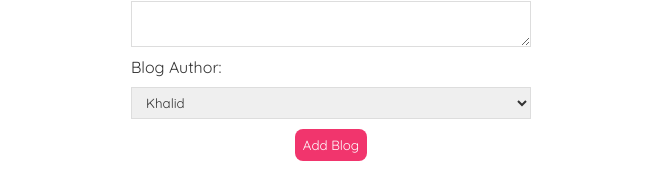
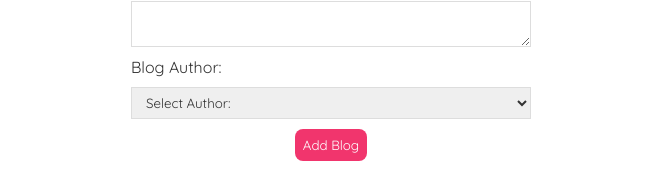
Before and after one commit to EngKhallo/micro-blog, a React (Create React App) app: page /create in a window 1280 px wide. Shown: the part 285-462 px from the top of the page, without its empty margins (309-964 px from the left). Built offline with nearby package versions, Linux system fonts and the light colour scheme.

Commit message:
Blogs Form : change State

```diff
--- a/src/Pages/Create.jsx
+++ b/src/Pages/Create.jsx
@@ -1,14 +1,32 @@
+import { useState } from "react";
+
 const Create = () => {
+  const [title, setTitle] = useState("");
+  const [body, setBody] = useState("");
+  const [author, setAuthor] = useState("");
+
   return (
     <div className="create">
       <h2>Add a New Blog</h2>
+      <p>{title}</p>
+      <p>{body}</p>
+      <p>{author}</p>
       <form>
         <label>Blog Title: </label>
-                <input type="text" required />
+        <input
+          type="text"
+          required
+          value={title}
+          onChange={(e) => setTitle(e.target.value)}
+        />
         <label>Blog Body: </label>
-                <textarea required></textarea>
+        <textarea required value={body} onChange={(e) => setBody(e.target.value)}></textarea>
         <label>Blog Author: </label>
-                <select>
+        <select
+        value = {author}
+        onChange={(e) => setAuthor(e.target.value)}
+        >
+        <option value="">Select Author:</option>
           <option value="khalid">Khalid</option>
           <option value="ahmed">Ahmed</option>
         </select>
@@ -16,6 +34,6 @@
       </form>
     </div>
   );
-}
+};
 
 export default Create;
```
Lines whose indentation alone changed are shown as unchanged.
